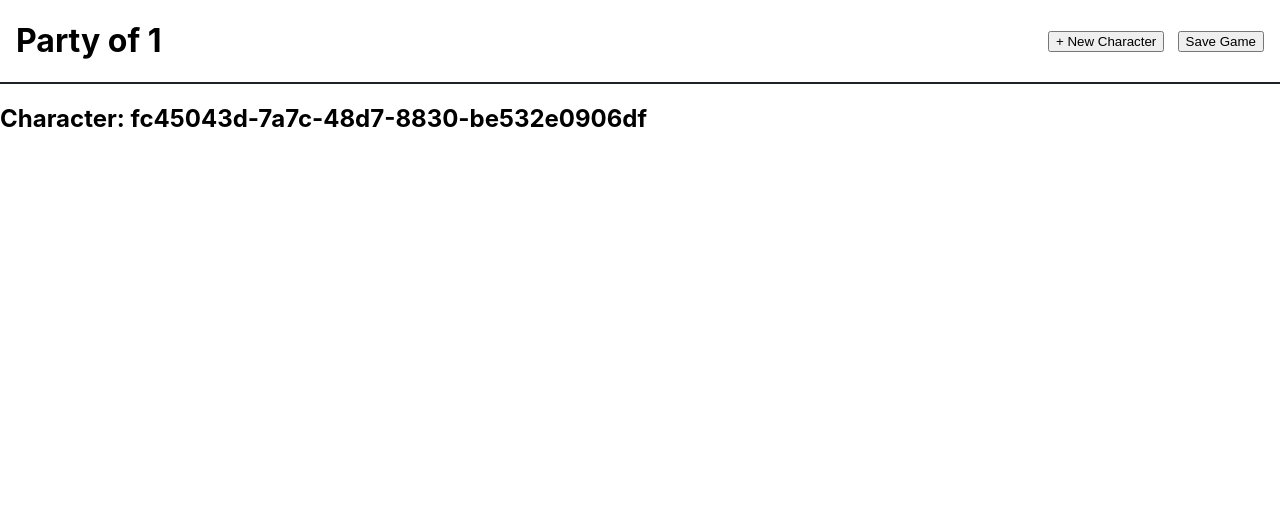
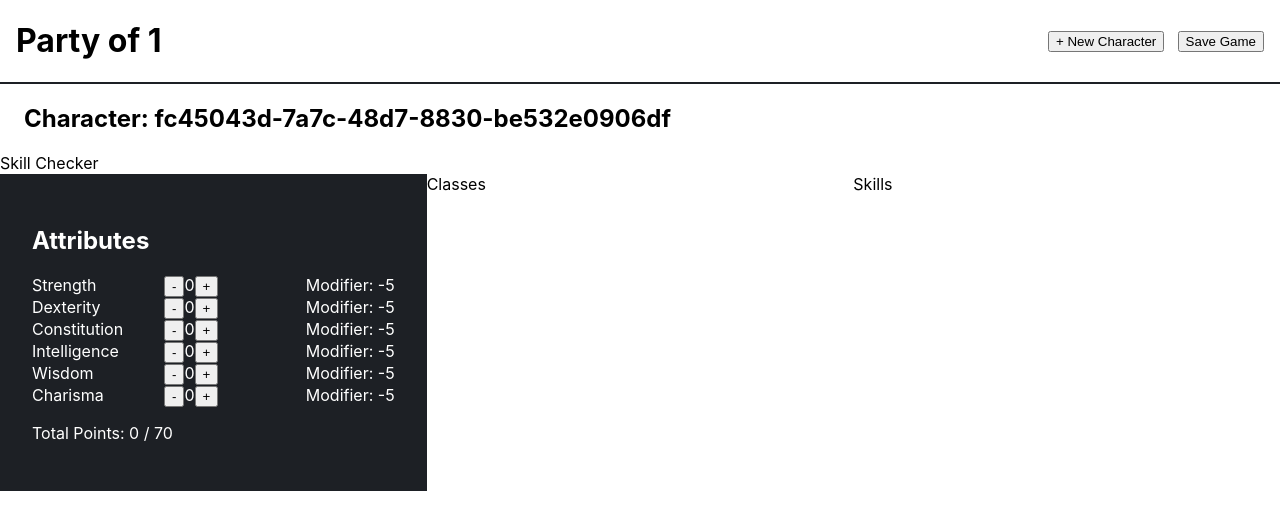
Before and after one commit to lookininward/recruiting-webapp-character, a React (Create React App) app: page / in a window 1280 px wide. Shown: the top 530 px of the page. Built offline with nearby package versions, Linux system fonts and the light colour scheme.

Commit message:
Establish character sheet layout; Attribute controls and actions to update user attrs

```diff
--- a/src/App.css
+++ b/src/App.css
@@ -21,4 +21,41 @@
     justify-content: space-between;
     align-items: center;
     border-bottom: 2px solid var(--color-dark);
-  }
+}
+
+/* Component Container */
+.container {
+    padding: 2em;
+    background-color: var(--color-dark);
+    color: var(--color-light);
+}
+
+/* Character */
+.character__header {
+    padding: 0 1em;
+}
+
+.character__body {
+    display: grid;
+    grid-template-columns: 1fr 1fr 1fr;
+    border-top: 1px solid var(--color-light);
+    white-space: nowrap;
+}
+
+/* Attribute, Skill Lists with Controls */
+.item {
+    display: flex;
+}
+
+.item__label {
+    min-width: 100px;
+}
+
+.item__modifier-controls {
+    width: 100%;
+    margin: 0 2em;
+}
+
+.item__modifier {
+    margin: 0 2em;
+}
--- a/src/App.js
+++ b/src/App.js
@@ -1,6 +1,7 @@
 import "./App.css";
 import { useMemo, useReducer, useCallback } from "react";
 import Topbar from "./components/topbar";
+import AttributeControls from "./components/AttributeControls";
 import { ATTRIBUTE_LIST, SKILL_LIST } from "./consts";
 
 export const defaultAttrs = ATTRIBUTE_LIST.reduce(
@@ -67,6 +68,16 @@ function App() {
     });
   }, [dispatch]);
 
+  const onUpdateCharacterAttrs = useCallback(
+    (id, attrs) => {
+      dispatch({
+        type: "UPDATE_CHARACTER_ATTRIBUTES",
+        payload: { id, attributes: attrs },
+      });
+    },
+    [dispatch]
+  );
+
   console.log("characters", characters);
 
   return (
@@ -80,6 +91,17 @@ function App() {
       {Object.values(characters)?.map((character) => (
         <section key={character.id} className="character">
           <h2 className="character__header">Character: {character.id}</h2>
+          <div>Skill Checker</div>
+          <div className="character__body">
+            <AttributeControls
+              attributes={character.attributes}
+              setAttributes={(attrs) =>
+                onUpdateCharacterAttrs(character.id, attrs)
+              }
+            />
+            <div>Classes</div>
+            <div>Skills</div>
+          </div>
         </section>
       ))}
     </div>
--- /dev/null
+++ b/src/components/AttributeControls.js
@@ -0,0 +1,52 @@
+import { memo } from "react";
+import { MAX_TOTAL_ATTR, ATTRIBUTE_LIST } from "../consts.js";
+
+export const calculateModifier = (value) => {
+    return Math.floor((value - 10) / 2);
+  };
+
+const AttributeControls = memo(({ attributes, setAttributes }) => {
+  const totalAttributes = Object.values(attributes).reduce(
+    (acc, value) => acc + value,
+    0
+  );
+
+  const increment = (attr) => {
+    if (totalAttributes < MAX_TOTAL_ATTR) {
+      setAttributes({ ...attributes, [attr]: attributes[attr] + 1 });
+    }
+  };
+
+  const decrement = (attr) => {
+    if (attributes[attr] > 0) {
+      setAttributes({ ...attributes, [attr]: attributes[attr] - 1 });
+    }
+  };
+
+  return (
+    <div className="container">
+      <h2>Attributes</h2>
+
+      {ATTRIBUTE_LIST.map((attr) => (
+        <div key={attr} className="item">
+          <div className="item__label">{attr}</div>
+          <div className="item__modifier-controls">
+            <button onClick={() => decrement(attr)}>-</button>
+            <span>{attributes[attr]}</span>
+            <button onClick={() => increment(attr)}>+</button>
+          </div>
+          <div>
+            Modifier: {calculateModifier(attributes[attr])}
+          </div>
+        </div>
+      ))}
+
+      <p>
+        Total Points: {totalAttributes} / {MAX_TOTAL_ATTR}
+      </p>
+    </div>
+  );
+});
+
+
+export default AttributeControls;
--- a/src/consts.js
+++ b/src/consts.js
@@ -1,3 +1,5 @@
+export const MAX_TOTAL_ATTR = 70;
+
 export const ATTRIBUTE_LIST = [
     'Strength',
     'Dexterity',
```
